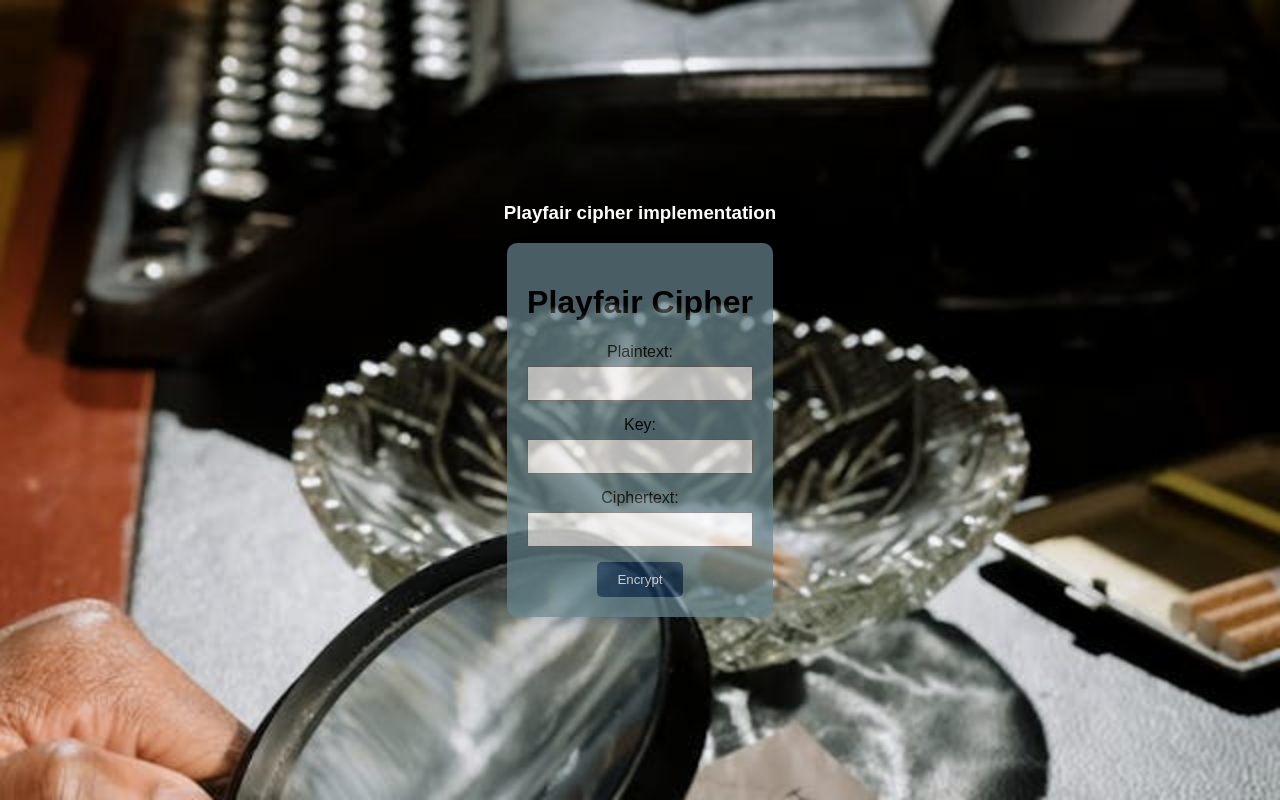
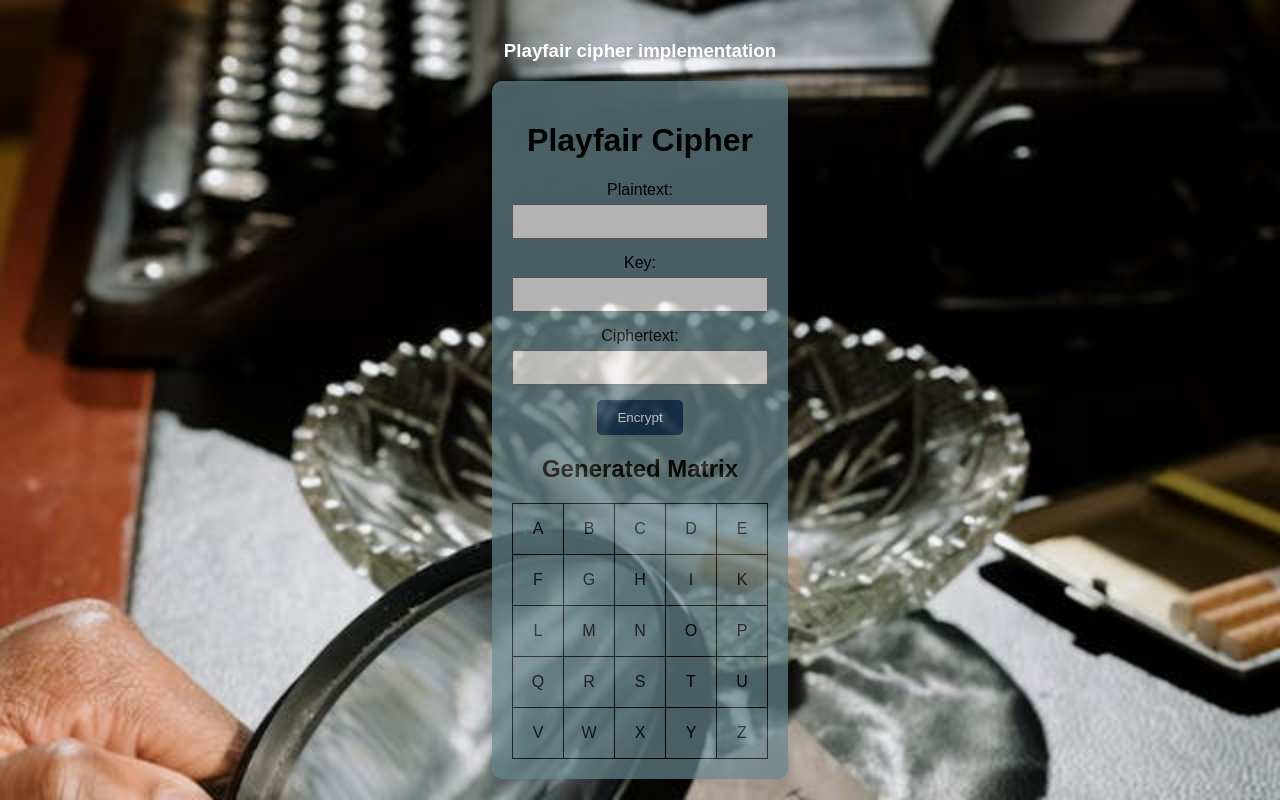
Before and after one commit to Same-xyz/Playfair, a plain HTML site: page index.html in a window 1280 px wide. Both pictures are taken after a click on the button "Encrypt". Drawn offline with Linux system fonts and the light colour scheme.

Commit message:
Added generated matrix

```diff
--- a/index.html
+++ b/index.html
@@ -25,6 +25,9 @@
             <input type="text" id="ciphertext" readonly>
         </div>
         <button onclick="encrypt()">Encrypt</button>
+        <h2>Generated Matrix</h2>
+        <div id="matrix-container"></div> <!-- Placeholder for the matrix table -->
+
     </div>
     <script src="script.js"></script>
 </body>
--- a/script.js
+++ b/script.js
@@ -1,25 +1,21 @@
 function encrypt() {
     let plaintext = document.getElementById('plaintext').value;
     let key = document.getElementById('key').value;
-    let ciphertext = playfairEncrypt(plaintext, key);
+    let matrix = generateMatrix(key);
+    displayMatrix(matrix); // Display the generated matrix
+    let ciphertext = playfairEncrypt(plaintext, matrix);
     document.getElementById('ciphertext').value = ciphertext;
 }
 
-function playfairEncrypt(plaintext, key) {
-    // Clean and prepare the key and plaintext
-    key = key.replace(/j/g, 'i').toUpperCase().replace(/[^A-Z]/g, '');
+function playfairEncrypt(plaintext, matrix) {
+    // Clean and prepare the plaintext
     plaintext = plaintext.replace(/j/g, 'i').toUpperCase().replace(/[^A-Z]/g, '');
 
-    // Generate the 5x5 key matrix
-    let matrix = generateMatrix(key);
-    console.log('Matrix:', matrix); // Debugging line
     let pairs = createPairs(plaintext);
-    console.log('Pairs:', pairs); // Debugging line
     let ciphertext = '';
 
     // Encrypt each pair
     pairs.forEach(pair => {
-        console.log('Encrypting pair:', pair); // Debugging line
         let pos1 = findPosition(pair[0], matrix);
         let pos2 = findPosition(pair[1], matrix);
 
@@ -39,13 +35,14 @@
 }
 
 function generateMatrix(key) {
+    key = key.replace(/j/g, 'i').toUpperCase().replace(/[^A-Z]/g, '');
     let alphabet = 'ABCDEFGHIKLMNOPQRSTUVWXYZ'; // J is typically merged with I
     let keyString = key + alphabet;
     let seen = new Set();
     let matrix = [];
 
     for (let char of keyString) {
-        if (!seen.has(char)) {
+        if (!seen.has(char) && matrix.flat().length < 25) { // Ensure only 25 characters
             seen.add(char);
             if (matrix.length === 0 || matrix[matrix.length - 1].length === 5) {
                 matrix.push([]);
@@ -54,7 +51,6 @@
         }
     }
 
-    console.log('Generated matrix:', matrix); // Debugging line
     return matrix;
 }
 
@@ -75,7 +71,6 @@
         }
     }
 
-    console.log('Generated pairs:', pairs); // Debugging line
     return pairs;
 }
 
@@ -87,6 +82,23 @@
             }
         }
     }
-    console.error(`Character ${char} not found in matrix`); // Debugging line
     return null;
 }
+
+function displayMatrix(matrix) {
+    let container = document.getElementById('matrix-container');
+    container.innerHTML = ''; // Clear any previous matrix
+
+    let table = document.createElement('table');
+    for (let row of matrix) {
+        let tr = document.createElement('tr');
+        for (let char of row) {
+            let td = document.createElement('td');
+            td.textContent = char;
+            tr.appendChild(td);
+        }
+        table.appendChild(tr);
+    }
+
+    container.appendChild(table);
+}
--- a/styles.css
+++ b/styles.css
@@ -51,3 +51,16 @@
 button:hover {
     background-color: #0056b3;
 }
+
+table {
+    border-collapse: collapse;
+    margin: 0 auto;
+}
+
+td {
+    border: 1px solid #000;
+    padding: 10px;
+    width: 30px;
+    height: 30px;
+    text-align: center;
+}
```
